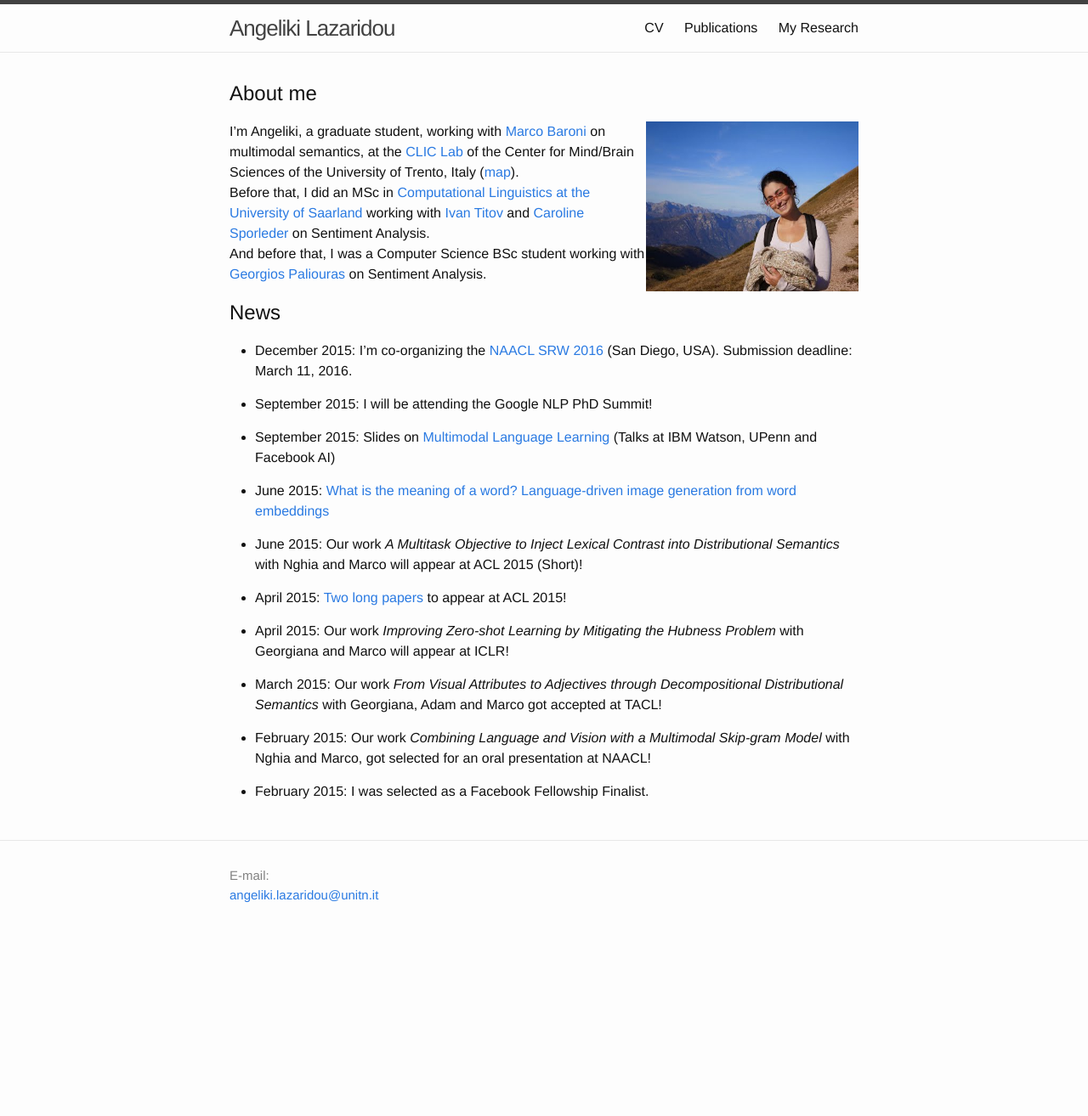
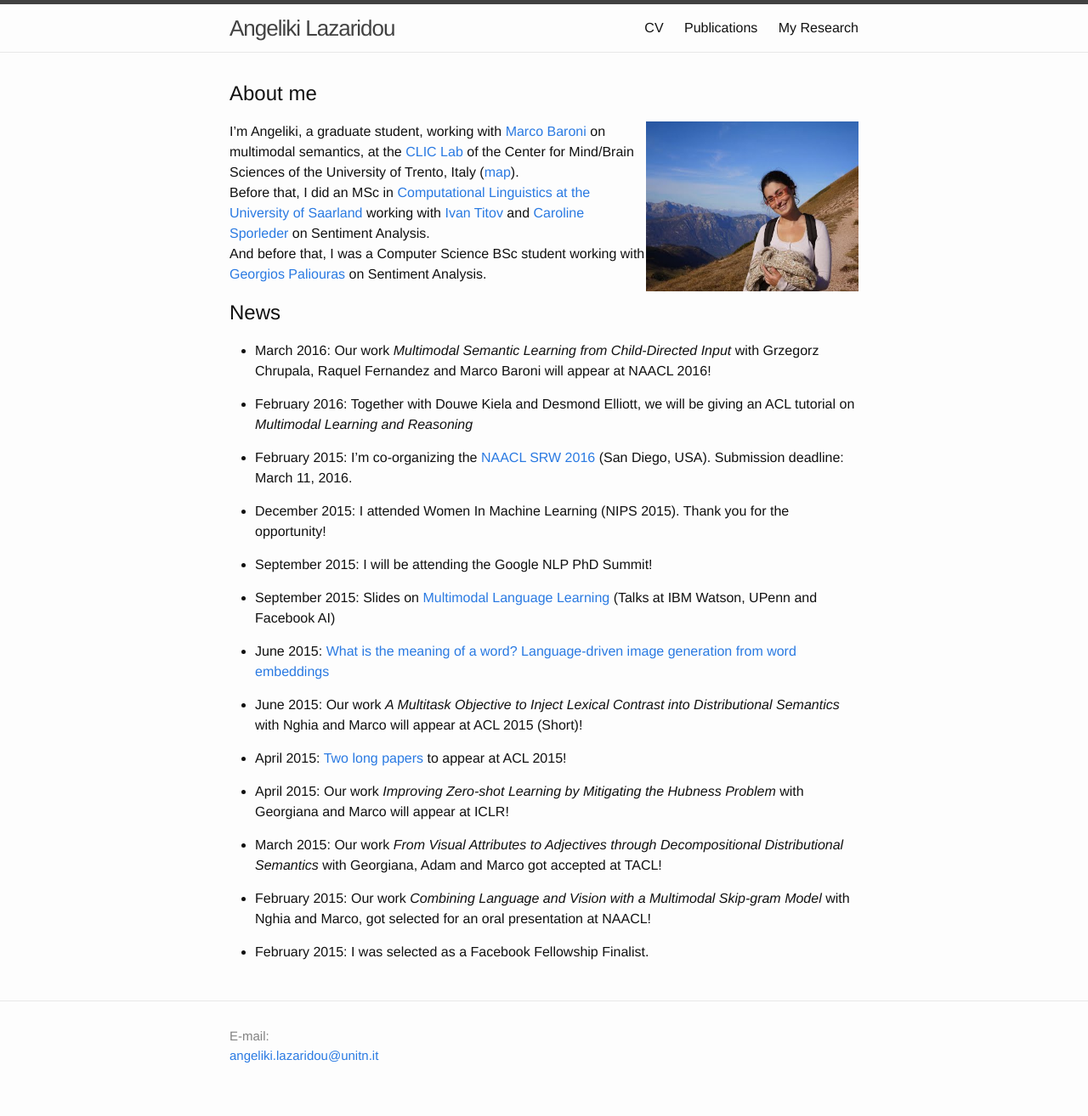
Before and after one commit to angelikilazaridou/angelikilazaridou.github.io, a Jekyll site: the page built from index.md, in a window 1280 px wide. Shown: the whole page at 85% size. Built offline with Jekyll 4.4.1, drawn with Linux system fonts in a browser that asks for light colours; before the commit the page ends 1125 px from its top, so only the background shows below that.

Commit message:
naacl and acl tutorial

```diff
--- a/index.md
+++ b/index.md
@@ -13,7 +13,13 @@ And before that, I was a Computer Science BSc student working with <a href="http
 
 News
 ---------
-* December 2015: I'm co-organizing the <a href="https://sites.google.com/site/naaclsrw2016/">NAACL SRW 2016</a> (San Diego, USA). Submission deadline: March 11, 2016.
+* March 2016: Our work *Multimodal Semantic Learning from Child-Directed Input* with Grzegorz Chrupala, Raquel Fernandez and Marco Baroni will appear at NAACL 2016!
+
+* February 2016: Together with Douwe Kiela and Desmond Elliott, we will be giving an ACL tutorial on *Multimodal Learning and Reasoning*
+
+* February 2015: I'm co-organizing the <a href="https://sites.google.com/site/naaclsrw2016/">NAACL SRW 2016</a> (San Diego, USA). Submission deadline: March 11, 2016.
+
+* December 2015: I attended Women In Machine Learning (NIPS 2015). Thank you for the opportunity!
 
 * September 2015: I will be attending the Google NLP PhD Summit!
 
```
Also changed, not shown: 1 other file.
